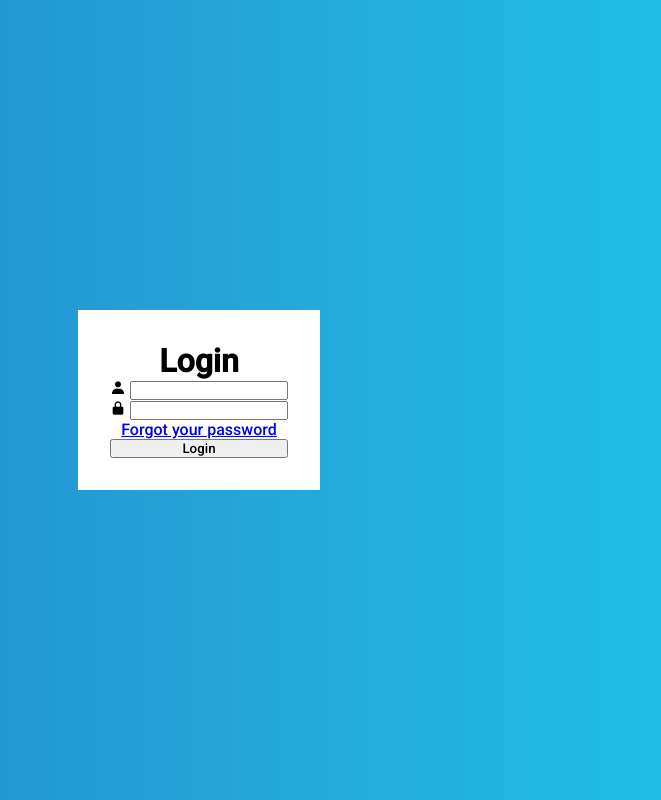
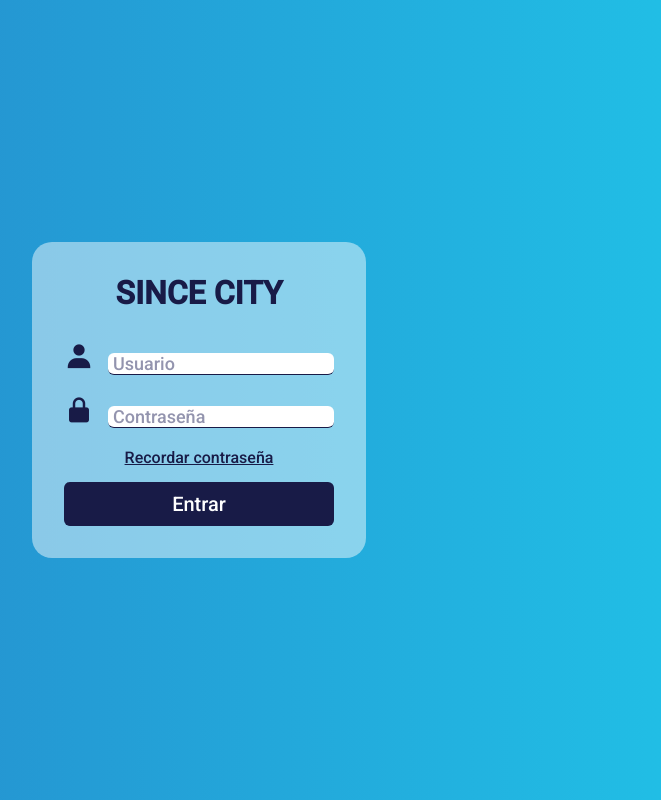
Before and after one commit to JonasGomezM/LoginPractica, a plain HTML site: page login/index.html in a window 1280 px wide. Shown: the whole page, without its empty margins (441-1102 px from the left). Drawn offline with nearby package versions, Linux system fonts and the light colour scheme.

Commit message:
terminación de estrutura del login

```diff
--- a/login/index.html
+++ b/login/index.html
@@ -12,18 +12,18 @@
 </head>
 
 <body>
-    <form action="title">
-        <h1>Login</h1>
+    <form action="">
+        <h1 class="title">SINCE CITY</h1>
         <label for="">
             <i class='bx bxs-user'></i>
-            <input type="text" id="username">
+            <input type="text" id="username" placeholder="Usuario">
         </label>
         <label for="">
             <i class='bx bxs-lock-alt'></i>
-            <input type="password" id="password">
+            <input type="password" id="password" placeholder="Contraseña">
         </label>
-        <a href="#" class="link">Forgot your password</a>
-        <button id="button">Login</button>
+        <a href="#" class="link">Recordar contraseña</a>
+        <button id="button">Entrar</button>
     </form>
 </body>
 
--- a/login/style.css
+++ b/login/style.css
@@ -18,7 +18,58 @@ body{
 form{
     display: flex;
     flex-direction: column;
-    background-color: white;
+    background-color: rgba(255, 255, 255, 0.466);
+    border-radius: 20px;
     text-align: center;
     padding: 2rem;
 }
+
+form .title{
+    color: rgb(24, 27, 71);
+    font-size: 1,5em;
+    font-weight: 800;
+    margin-bottom: 30px;
+}
+
+form label{
+    margin-bottom: 20px;
+}
+
+form label .bx{
+    color: rgb(24, 27, 71);
+    font-size: 30px;
+    margin-right: 10px;
+}
+
+form label input{
+    outline: none;
+    border: none;
+    color: rgb(24, 27, 71);
+    border-bottom: rgb(24, 27, 71) 1px solid;
+    border-radius: 6px;
+    padding: 0 5px;
+    font-size: 18px;
+}
+
+form label input::placeholder{
+    color: rgba(49, 52, 100, 0.527);
+}
+
+form .link{
+    color: rgb(24, 27, 71);
+    margin-bottom: 15px;
+}
+
+form button{
+    color: white;
+    font-size: 20px;
+    border: none;
+    background-color: rgb(24, 27, 71);
+    padding: 10px 15px;
+    cursor: pointer;
+    border-radius: 6px;
+}
+
+form button:hover{
+    background-color: rgb(6, 79, 175);
+}
```
